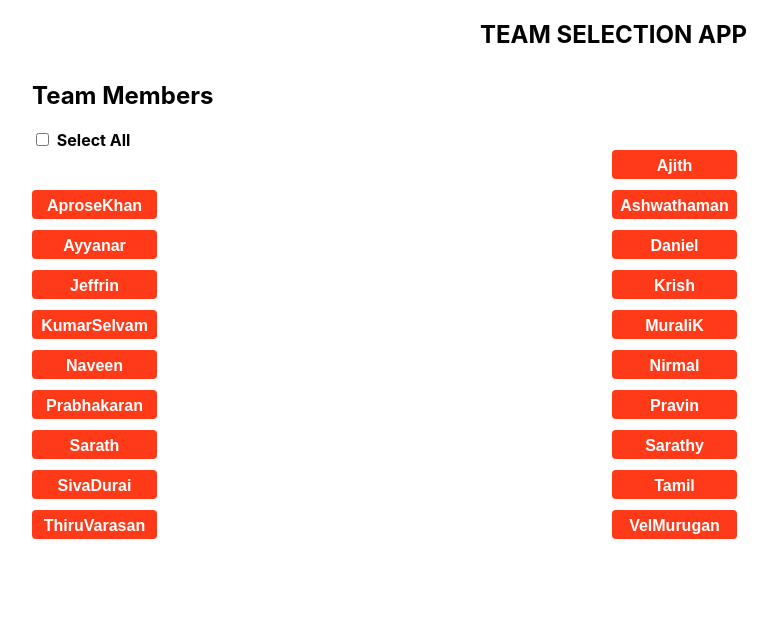
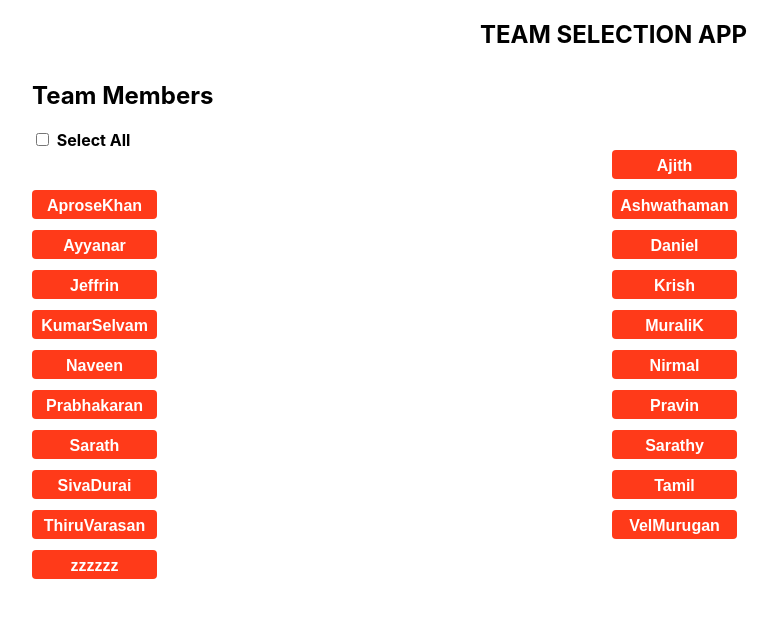
Before and after one commit to Ajitkumar1301/Cricket_Team_Selection_App, a React (Create React App) app: page / in a window 1280 px wide. Shown: the top 618 px of the page, without its empty margins (32-809 px from the left). Built offline with nearby package versions, Linux system fonts and the light colour scheme.

Commit message:
"second commit"

```diff
--- a/src/PlayerList/PlayerList.jsx
+++ b/src/PlayerList/PlayerList.jsx
@@ -22,6 +22,7 @@ const PlayerList = () => {
     { id: 17, name: "Tamil", points: 1 },
     { id: 18, name: "ThiruVarasan", points: 3 },
     { id: 19, name: "VelMurugan", points: 4 },
+    { id: 20, name: "zzzzzz", points: 4 }
   ];
 
   const [selectedMembers, setSelectedMembers] = useState([]);
```
